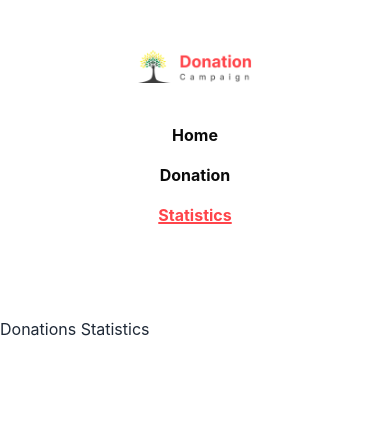
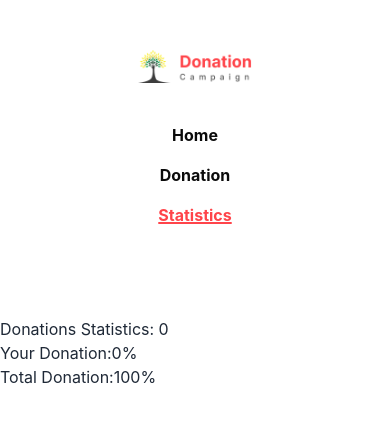
Before and after one commit to AAkilRaiyanPrantho/ph-assignment-08, a React (Vite) app: page /statistics in a window 390 px wide. Shown: the top 422 px of the page. Built offline with nearby package versions, Linux system fonts and the light colour scheme.

Commit message:
Cards being able to show in Donation Route and also added the See All button but not functional and made the page responsive as well

```diff
--- a/package.json
+++ b/package.json
@@ -10,6 +10,7 @@
     "preview": "vite preview"
   },
   "dependencies": {
+    "@mui/x-charts": "^6.0.0-alpha.12",
     "localforage": "^1.10.0",
     "match-sorter": "^6.3.1",
     "react": "^18.2.0",
--- a/src/components/Donation/Donation.jsx
+++ b/src/components/Donation/Donation.jsx
@@ -24,7 +24,7 @@ const Donation = ({ donation }) => {
         />
       </figure>
       <div className="card-body" style={{backgroundColor: card_bg}}>
-        <div className="badge badge-secondary w-[70px] h-[35px] rounded-lg px-10 py-4" style={{backgroundColor: category_bg,border: 0,color: text_button_bg}}>{category}</div>
+        <div className="badge badge-secondary w-[70px] h-[35px] rounded-lg px-10 py-0" style={{backgroundColor: category_bg,border: 0,color: text_button_bg}}>{category}</div>
         <h2 className="card-title text-text_button_bg"
         style={{color: text_button_bg}}>
           {title}
--- /dev/null
+++ b/src/components/DonationCards/DonationCards.jsx
@@ -0,0 +1,36 @@
+import PropTypes from "prop-types";
+
+const DonationCards = ({ givenDonation }) => {
+  const { id,title,picture,category,category_bg,card_bg,text_button_bg,price } = givenDonation;
+  return (
+    <div>
+      <h4>The data is here:{id}{title}</h4>
+      <div className="flex w-full h-[200px] bg-base-100 shadow-xl rounded-lg lg:w-[650px]">
+        <figure>
+          <img
+            src={picture}
+            alt={title}
+            className="w-full h-full"
+          />
+        </figure>
+        <div className="flex flex-col w-full gap-2 px-4 py-6" style={{backgroundColor: card_bg}}>
+        <div className="badge badge-secondary w-[70px] h-[35px] rounded-lg px-10 py-0" style={{backgroundColor: category_bg,border: 0,color: text_button_bg}}>{category}</div>
+         <div><h2 className="card-title">
+          {title}
+          </h2></div>
+          <div>
+            <p className="text-md font-semibold" style={{color: text_button_bg}}>${price}.00</p>
+          </div>
+
+          <div><button className="btn btn-error p-2 text-[#FFF]" style={{backgroundColor: text_button_bg,border: 0}}>View Details</button></div>
+        </div>
+      </div>
+    </div>
+  );
+};
+
+DonationCards.propTypes = {
+  givenDonation: PropTypes.object,
+};
+
+export default DonationCards;
--- a/src/components/DonationDetails/DonationDetails.jsx
+++ b/src/components/DonationDetails/DonationDetails.jsx
@@ -12,7 +12,7 @@ const DonationDetails = () => {
   const { picture, price, title, description, text_button_bg } = detail;
 
   const handleDonations = () =>{
-    savedDonations(id);
+    savedDonations(idInt);
     toast(`Thank you for your donation!!!`);
   }
 
--- a/src/components/Donations/Donations.jsx
+++ b/src/components/Donations/Donations.jsx
@@ -1,9 +1,38 @@
+import { useEffect, useState } from "react";
+import { useLoaderData } from "react-router-dom";
+import { getStoredDonations } from "../../utility/localStorage";
+import DonationCards from "../DonationCards/DonationCards";
 
 const Donations = () => {
+    const details = useLoaderData();
+
+    const [givenDonations, setGivenDonations] = useState([]);
+
+    useEffect(() => {
+        const storedDonationIds = getStoredDonations();
+        if(details.length > 0){
+            const donationsDone = details.filter(detail => storedDonationIds.includes(detail.id))
+            console.log(donationsDone);
+            setGivenDonations(donationsDone);
+        }
+    },[]
+    )
     return (
-        <div className="absolute z-10">
+        <div>
+            <div className="grid max-lg:grid-cols-1 max-lg:px-4 max-lg:mx-0 md:px-20 lg:grid-cols-2 gap-x-20 gap-y-4 px-36 mx-40">
             <h2>Donation Details</h2>
+            <h2>Total Donations Done: {givenDonations.length}</h2>
+
+            {
+                givenDonations.map(givenDonation => <DonationCards key={givenDonation.id} givenDonation={givenDonation}></DonationCards>)
+            }
+
         </div>
+        <div className="flex justify-center items-center mx-auto my-10">
+        <button className="btn btn-error px-4 border-none text-[#FFF] bg-[#009444] rounded-lg">See All</button>
+        </div>
+        </div>
+
     );
 };
 
--- a/src/components/Statistics/Statistics.jsx
+++ b/src/components/Statistics/Statistics.jsx
@@ -1,10 +1,43 @@
+import { useEffect, useState } from "react";
+import { useLoaderData } from "react-router-dom";
+import { getStoredDonations } from "../../utility/localStorage";
+
 
 const Statistics = () => {
-    return (
-        <div className="absolute z-10">
-            <h2>Donations Statistics</h2>
-        </div>
-    );
+  const details = useLoaderData();
+
+  const [donationsGiven, setDonationsGiven] = useState([]);
+
+  useEffect(() => {
+    const storedDonationIds = getStoredDonations();
+    if (details.length > 0) {
+      const donationsCompleted = details.filter((detail) =>
+        storedDonationIds.includes(detail.id)
+      );
+
+      setDonationsGiven(donationsCompleted);
+    }
+  }, []);
+
+  const donationSize = donationsGiven.length;
+  console.log(donationSize);
+
+  const donationSizeInPercentage = (donationSize * 8.3).toFixed(2);
+  console.log(donationSizeInPercentage);
+
+  const donationSizeInPercentageNumber = Number(donationSizeInPercentage);
+  console.log(donationSizeInPercentageNumber);
+
+  const totalDonation = 100 - donationSizeInPercentageNumber;
+  console.log(totalDonation);
+
+  return (
+    <div className="absolute z-10">
+      <h2>Donations Statistics: {donationSize}</h2>
+      <h2>Your Donation:{donationSizeInPercentageNumber}%</h2>
+      <h2>Total Donation:{totalDonation}%</h2>
+    </div>
+  );
 };
 
 export default Statistics;
--- a/src/main.jsx
+++ b/src/main.jsx
@@ -25,10 +25,12 @@ const router = createBrowserRouter([
       {
         path: "/donations",
         element: <Donations></Donations>,
+        loader: () => fetch('/donations.json')
       },
       {
         path: "/statistics",
         element: <Statistics></Statistics>,
+        loader: () => fetch('/donations.json')
       },
       {
         path: "/details/:id",
```
Also changed, not shown: 1 other file (tests, documents, lock files or other folders).
